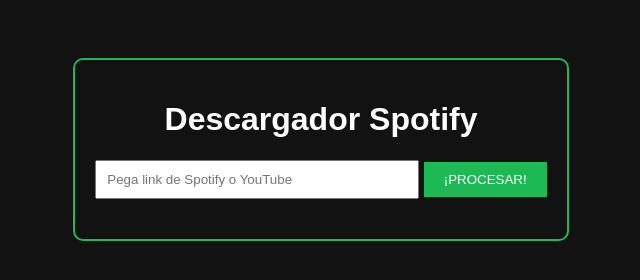
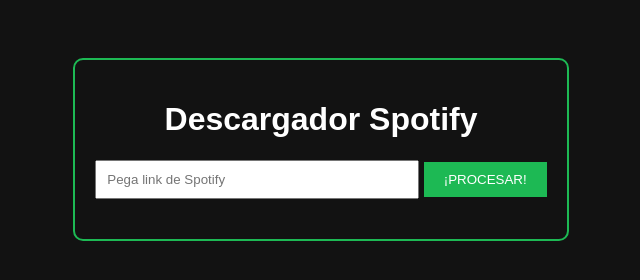
Before and after one commit to techarm25-sudo/SpotifyFuncional, a website: page index.html in a window 1280 px wide. Shown: the full height of the page, 319-959 px from the left. Drawn offline with Linux system fonts and the light colour scheme.

Commit message:
Update index.html

```diff
--- a/index.html
+++ b/index.html
@@ -14,7 +14,7 @@
 <body>
     <div class="box">
         <h1>Descargador Spotify</h1>
-        <input type="text" id="link" placeholder="Pega link de Spotify o YouTube">
+        <input type="text" id="link" placeholder="Pega link de Spotify">
         <button onclick="procesar()">¡PROCESAR!</button>
         <div id="status"></div>
     </div>
```
